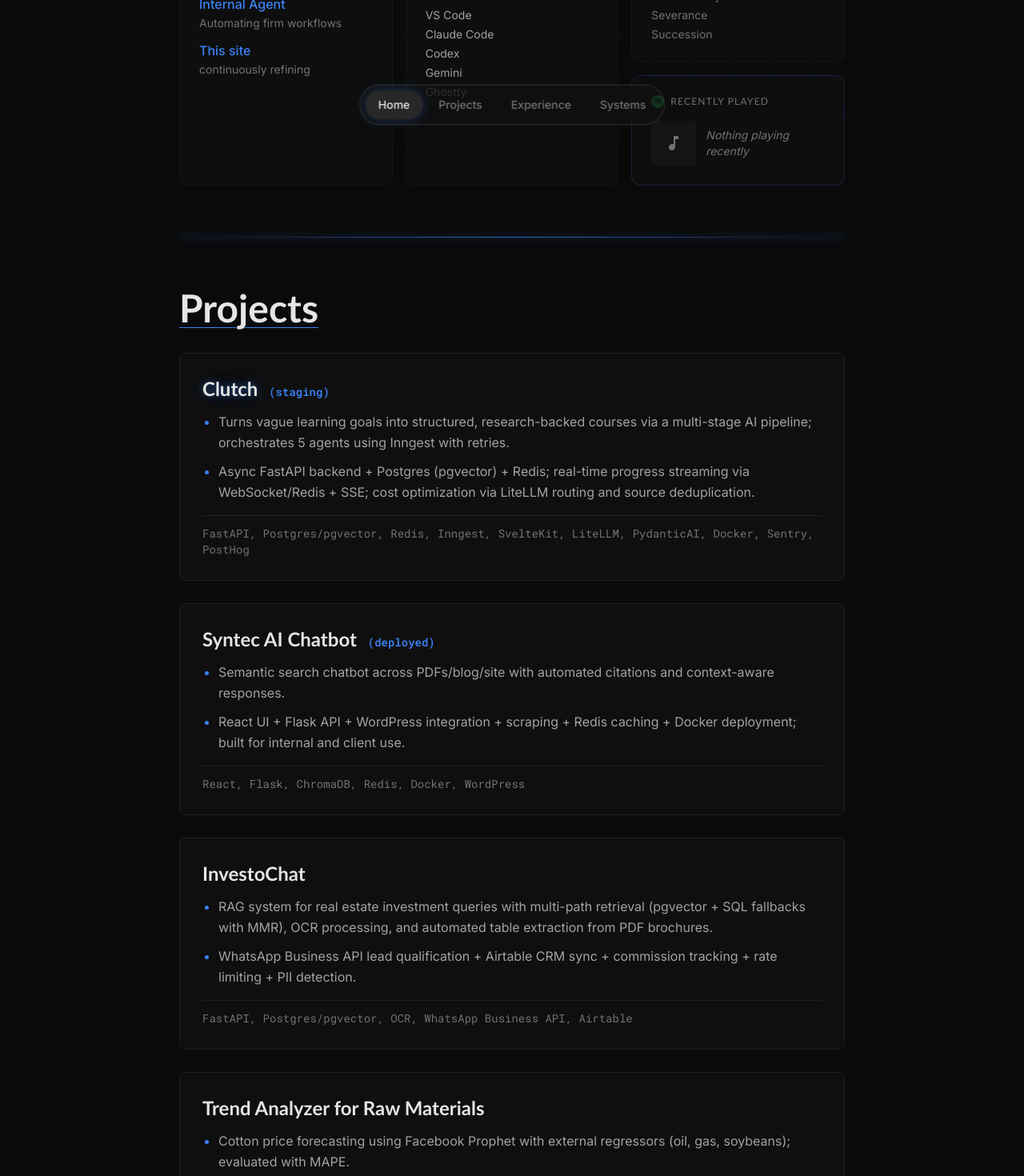
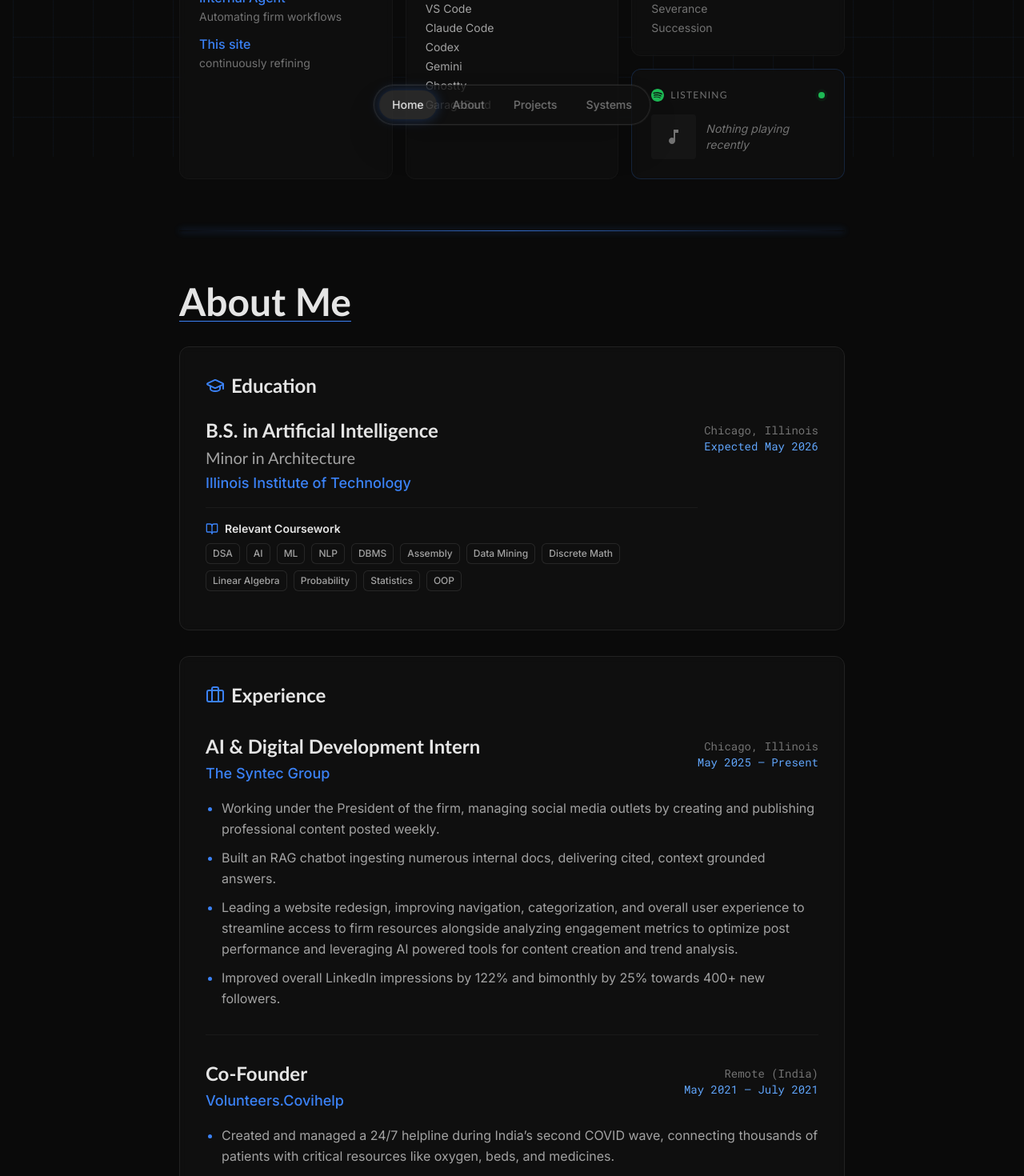
Before and after one commit to ayaan47-1/Portfolio, a SvelteKit app: page / in a window 1280 px wide. Shown: the part 620-2090 px from the top of the page at 80% size. Built offline with nearby package versions, Linux system fonts and the light colour scheme; no server answers.

Commit message:
Added new sections

```diff
--- a/src/lib/components/Navbar.svelte
+++ b/src/lib/components/Navbar.svelte
@@ -32,8 +32,8 @@
 
 	const links = [
 		{ id: 'home', label: 'Home' },
+		{ id: 'about', label: 'About' },
 		{ id: 'projects', label: 'Projects' },
-		{ id: 'work-experience', label: 'Experience' },
 		{ id: 'systems-thinking', label: 'Systems' }
 	];
 </script>
--- a/src/lib/components/SpotifyCard.svelte
+++ b/src/lib/components/SpotifyCard.svelte
@@ -28,26 +28,32 @@
 		}
 	});
 
-	function timeAgo(dateStr: string): string {
-		const diff = Date.now() - new Date(dateStr).getTime();
-		const mins = Math.floor(diff / 60000);
-		if (mins < 60) return `${mins}m ago`;
-		const hrs = Math.floor(mins / 60);
-		if (hrs < 24) return `${hrs}h ago`;
-		return `${Math.floor(hrs / 24)}d ago`;
-	}
+	/* No longer needed: function timeAgo(dateStr: string): string { ... } */
 </script>
 
 <div class="spotify-card card-glow rounded-xl p-6 flex flex-col gap-4 backdrop-blur-sm" style="background-color: rgb(var(--color-surface-channels) / 0.6);">
 	<!-- Header -->
-	<div class="flex items-center gap-2">
+	<div class="flex items-center gap-2 w-full">
+		<a
+			href="https://open.spotify.com/user/fenz0ovn0x4dnqn6gpiuertba?si=55c0a6109fe0443c"
+			target="_blank"
+			rel="noopener noreferrer"
+			class="flex items-center gap-2 hover:opacity-80 transition-opacity"
+		>
 			<!-- Spotify logo SVG -->
 			<svg class="w-4 h-4 text-[#1DB954] flex-shrink-0" viewBox="0 0 24 24" fill="currentColor">
 				<path
 					d="M12 0C5.4 0 0 5.4 0 12s5.4 12 12 12 12-5.4 12-12S18.66 0 12 0zm5.521 17.34c-.24.359-.66.48-1.021.24-2.82-1.74-6.36-2.101-10.561-1.141-.418.122-.779-.179-.899-.539-.12-.421.18-.78.54-.9 4.56-1.021 8.52-.6 11.64 1.32.42.18.479.659.301 1.02zm1.44-3.3c-.301.42-.841.6-1.262.3-3.239-1.98-8.159-2.58-11.939-1.38-.479.12-1.02-.12-1.14-.6-.12-.48.12-1.021.6-1.141C9.6 9.9 15 10.561 18.72 12.84c.361.181.54.78.241 1.2zm.12-3.36C15.24 8.4 8.82 8.16 5.16 9.301c-.6.179-1.2-.181-1.38-.721-.18-.601.18-1.2.72-1.381 4.26-1.26 11.28-1.02 15.721 1.621.539.3.719 1.02.419 1.56-.299.421-1.02.599-1.559.3z"
 				/>
 			</svg>
-		<span class="text-xs font-futura text-text-muted uppercase tracking-widest">Recently played</span>
+			<span class="text-xs font-futura text-text-muted uppercase tracking-widest">Listening</span>
+		</a>
+
+		<!-- Live Activity Pulse -->
+		<span class="relative flex h-2 w-2 ml-auto">
+		  <span class="animate-ping absolute inline-flex h-full w-full rounded-full bg-[#1DB954] opacity-75"></span>
+		  <span class="relative inline-flex rounded-full h-2 w-2 bg-[#1DB954]"></span>
+		</span>
 	</div>
 
 	<!-- Content -->
@@ -65,31 +71,42 @@
 			href={track.url}
 			target="_blank"
 			rel="noopener noreferrer"
-			class="flex gap-3 items-center group"
+			class="flex gap-3 items-center group relative overflow-hidden"
 		>
+			<div class="relative flex-shrink-0">
 				{#if track.albumArt}
 					<img
 						src={track.albumArt}
 						alt="{track.name} album art"
-					class="w-14 h-14 rounded object-cover flex-shrink-0 shadow-lg group-hover:shadow-[0_0_12px_rgba(29,185,84,0.4)] transition-shadow duration-300"
+						class="w-14 h-14 rounded object-cover shadow-lg group-hover:shadow-[0_0_12px_rgba(29,185,84,0.4)] transition-shadow duration-300 relative z-10"
 					/>
 				{:else}
-				<div class="w-14 h-14 rounded bg-border/40 flex-shrink-0 flex items-center justify-center">
+					<div class="w-14 h-14 rounded bg-border/40 flex items-center justify-center relative z-10">
 						<svg class="w-6 h-6 text-text-muted" fill="currentColor" viewBox="0 0 24 24">
 							<path d="M12 3v10.55c-.59-.34-1.27-.55-2-.55-2.21 0-4 1.79-4 4s1.79 4 4 4 4-1.79 4-4V7h4V3h-6z" />
 						</svg>
 					</div>
 				{/if}
+				<!-- Equalizer Overlay (optional, or separate) -->
+			</div>
 
 			<div class="flex flex-col min-w-0">
 				<span class="text-sm font-medium text-text-primary truncate group-hover:text-accent transition-colors duration-200">
 					{track.name}
 				</span>
-				<span class="text-xs text-text-secondary truncate">{track.artist}</span>
-				<span class="text-xs text-text-muted mt-1 font-mono">{timeAgo(track.playedAt)}</span>
+				<span class="text-xs text-text-secondary truncate mb-1">{track.artist}</span>
+
+				<!-- Animated Equalizer Bars -->
+				<div class="flex items-end gap-[3px] h-3 w-fit mt-0.5">
+					<div class="w-[3px] bg-[#1DB954] rounded-full animate-music-bar-1"></div>
+					<div class="w-[3px] bg-[#1DB954] rounded-full animate-music-bar-2"></div>
+					<div class="w-[3px] bg-[#1DB954] rounded-full animate-music-bar-3"></div>
+					<div class="w-[3px] bg-[#1DB954] rounded-full animate-music-bar-4"></div>
+				</div>
 			</div>
 		</a>
 	{:else}
+		<!-- Fallback if API fails completely -->
 		<div class="flex gap-3 items-center">
 			<div class="w-14 h-14 rounded bg-border/40 flex-shrink-0 flex items-center justify-center">
 				<svg class="w-6 h-6 text-text-muted" fill="currentColor" viewBox="0 0 24 24">
@@ -109,4 +126,23 @@
 		border-color: rgb(var(--color-accent-channels) / 0.5);
 		box-shadow: 0 0 20px rgb(var(--color-accent-channels) / 0.15), 0 0 40px rgb(var(--color-accent-channels) / 0.05);
 	}
+
+	/* Music Bar Animations */
+	@keyframes music-bar {
+		0%, 100% { height: 20%; opacity: 0.6; } /* Start low */
+		50% { height: 100%; opacity: 1; } /* Peak high */
+	}
+
+	.animate-music-bar-1 {
+		animation: music-bar 0.8s ease-in-out infinite;
+	}
+	.animate-music-bar-2 {
+		animation: music-bar 1.1s ease-in-out infinite 0.1s; /* Staggered */
+	}
+	.animate-music-bar-3 {
+		animation: music-bar 0.9s ease-in-out infinite 0.2s; /* Staggered */
+	}
+	.animate-music-bar-4 {
+		animation: music-bar 1.2s ease-in-out infinite 0.1s; /* Staggered */
+	}
 </style>
--- a/src/lib/data.ts
+++ b/src/lib/data.ts
@@ -10,7 +10,28 @@ export const personalInfo: PersonalInfo = {
 	github: 'https://github.com/ayaan47-1',
 	linkedin: 'https://www.linkedin.com/in/ayaanahmedkhan/',
 	aboutMe:
-		"I'm an AI Engineer focused on building production-grade systems — retrieval pipelines, agents, and real-time inference. When I'm not shipping, I'm probably reading about distributed systems or listening to music."
+		"I'm an AI Engineer focused on building production-grade systems — retrieval pipelines, agents, and real-time inference. When I'm not shipping, I'm probably reading about distributed systems or listening to music.",
+	motivation: '',
+	education: {
+		university: 'Illinois Institute of Technology',
+		degree: 'B.S. in Artificial Intelligence',
+		minor: 'Minor in Architecture',
+		year: 'Expected May 2026',
+		relevantCoursework: [
+			'DSA',
+			'AI',
+			'ML',
+			'NLP',
+			'DBMS',
+			'Assembly',
+			'Data Mining',
+			'Discrete Math',
+			'Linear Algebra',
+			'Probability',
+			'Statistics',
+			'OOP'
+		]
+	}
 };
 
 export const projects: Project[] = [
@@ -83,12 +104,22 @@ export const workExperience: WorkExperience[] = [
 		]
 	},
 	{
+		company: 'Volunteers.Covihelp',
+		position: 'Co-Founder',
+		location: 'Remote (India)',
+		period: 'May 2021 – July 2021',
+		link: 'https://volunteerscovihelp.org/',
+		bullets: [
+			'Created and managed a 24/7 helpline during India’s second COVID wave, connecting thousands of patients with critical resources like oxygen, beds, and medicines.'
+		]
+	},
+	{
 		company: 'Excelerate (Globalshala)',
 		position: 'Project Manager',
 		location: 'New Delhi, India',
 		period: 'June 2023 – July 2023',
 		bullets: [
-			'Organized a live global event focusing on team creation, documentation, tasked thinking in a collaborative environment surrounding academia for the organization, considering risk management, and outsourcing to our audience with an approved budget of $30,000.'
+			'Led a global team to organize an academic event with a $30,000 budget, managing documentation, risk assessment, and external outsourcing.'
 		]
 	}
 ];
@@ -123,5 +154,5 @@ export const nowBuilding: NowBuilding[] = [
 
 export const nowUsing: NowUsing = {
 	hardware: ['MacBook Pro M4 Pro', 'iPhone 17 Pro', 'Samsung Z Fold 7'],
-	software: ['VS Code', 'Claude Code', 'Codex', 'Gemini', 'Ghostty']
+	software: ['VS Code', 'Claude Code', 'Codex', 'Gemini', 'Ghostty', 'GarageBand']
 };
--- a/src/lib/types.ts
+++ b/src/lib/types.ts
@@ -6,7 +6,15 @@ export interface PersonalInfo {
 	valueLine: string;
 	github: string;
 	linkedin: string;
-	aboutMe?: string;
+	aboutMe: string;
+	motivation?: string;
+	education?: {
+		university: string;
+		degree: string;
+		minor?: string;
+		year: string;
+		relevantCoursework?: string[];
+	};
 }
 
 export interface Project {
@@ -24,6 +32,7 @@ export interface WorkExperience {
 	location: string;
 	period: string;
 	bullets: string[];
+	link?: string;
 }
 
 export interface NowWatching {
--- a/src/routes/+page.svelte
+++ b/src/routes/+page.svelte
@@ -3,24 +3,29 @@
 	import ProjectCard from '$lib/components/ProjectCard.svelte';
 	import ExperienceCard from '$lib/components/ExperienceCard.svelte';
 	import NowCards from '$lib/components/NowCards.svelte';
-	import Navbar from '$lib/components/Navbar.svelte'; // Import Navbar
+	import Navbar from '$lib/components/Navbar.svelte';
+	import { MapPin, Mail, GraduationCap, ArrowUp, Briefcase, BookOpen } from 'lucide-svelte';
 	import { personalInfo, projects, workExperience, systemsThinking, nowWatching, nowBuilding, nowUsing } from '$lib/data';
+
+	/* Scroll to Top logic */
+	let showScroll = $state(false);
+	function scrollToTop() {
+		window.scrollTo({ top: 0, behavior: 'smooth' });
+	}
 
 	const { data } = $props();
 </script>
 
+<svelte:window onscroll={() => showScroll = window.scrollY > 500} />
+
 <svelte:head>
 	<title>{data.meta.title}</title>
 	<meta name="description" content={data.meta.description} />
-
-	<!-- Open Graph -->
 	<meta property="og:title" content={data.meta.title} />
 	<meta property="og:description" content={data.meta.description} />
 	<meta property="og:type" content="website" />
 	<meta property="og:url" content={data.meta.url} />
 	<meta property="og:image" content={data.meta.ogImage} />
-
-	<!-- Twitter Card -->
 	<meta name="twitter:card" content="summary_large_image" />
 	<meta name="twitter:title" content={data.meta.title} />
 	<meta name="twitter:description" content={data.meta.description} />
@@ -29,6 +34,15 @@
 
 <!-- Floating Navbar -->
 <Navbar />
+
+<!-- Scroll to Top Button -->
+<button
+	onclick={scrollToTop}
+	class="fixed bottom-6 right-6 z-50 p-3 rounded-full bg-surface/80 backdrop-blur-sm border border-border text-text-secondary hover:text-accent hover:border-accent shadow-lg transition-all duration-300 transform {showScroll ? 'opacity-100 translate-y-0' : 'opacity-0 translate-y-4 pointer-events-none'}"
+	aria-label="Scroll to top"
+>
+	<ArrowUp class="w-6 h-6" />
+</button>
 
 <!-- Hero Section -->
 <section id="home" class="pt-16 pb-8 md:pt-20 md:pb-12">
@@ -44,11 +58,11 @@
 		</p>
 		<div class="space-y-3 text-text-secondary mt-6 mb-6">
 			<p class="flex items-center gap-3 text-base">
-				<span class="text-xl">📍</span>
+				<MapPin class="w-5 h-5 text-accent" />
 				<span>{personalInfo.location}</span>
 			</p>
 			<p class="flex items-center gap-3 text-base">
-				<span class="text-xl">✉️</span>
+				<Mail class="w-5 h-5 text-accent" />
 				<a href="mailto:{personalInfo.email}" class="link hover:text-accent-glow transition-all">
 					{personalInfo.email}
 				</a>
@@ -96,23 +110,120 @@
 	<div class="h-px bg-gradient-to-r from-transparent via-accent to-transparent opacity-80 shadow-[0_0_10px_theme('colors.accent')]"></div>
 </div>
 
+<!-- About Me Section -->
+<Section title="About Me" id="about">
+	<div class="space-y-8">
+		{#if personalInfo.motivation}
+			<p class="text-lg md:text-xl text-text-primary font-medium leading-relaxed max-w-3xl">
+				{personalInfo.motivation}
+			</p>
+		{/if}
+
+		<!-- Education Card -->
+		<article class="card-glow rounded-xl p-6 md:p-8 backdrop-blur-sm text-text-primary" style="background-color: rgb(var(--color-surface-channels) / 0.8);">
+			{#if personalInfo.education}
+				<div>
+					<div class="flex items-center gap-2 mb-6">
+						<GraduationCap class="w-6 h-6 text-accent" />
+						<h3 class="font-futura text-xl md:text-2xl font-bold text-text-primary">Education</h3>
+					</div>
+
+                    <div class="flex flex-col md:flex-row md:items-start md:justify-between mb-4 gap-2">
+                        <div>
+                            <h3 class="font-futura text-xl md:text-2xl font-semibold text-text-primary">
+                                {personalInfo.education.degree}
+                            </h3>
+							{#if personalInfo.education.minor}
+								<p class="font-futura text-lg md:text-xl font-medium text-text-secondary mt-1">
+									{personalInfo.education.minor}
+								</p>
+							{/if}
+                            <p class="text-accent font-medium text-base md:text-lg mt-1">
+                                {personalInfo.education.university}
+                            </p>
+
+							{#if personalInfo.education.relevantCoursework}
+								<div class="mt-4 pt-4 border-t border-white/5 w-full">
+									<h4 class="text-sm font-semibold text-text-primary mb-2 flex items-center gap-2">
+										<BookOpen class="w-4 h-4 text-accent" />
+										Relevant Coursework
+									</h4>
+									<div class="flex flex-wrap gap-2">
+										{#each personalInfo.education.relevantCoursework as course}
+											<span class="px-2 py-1 text-xs font-medium bg-surface/50 border border-white/10 rounded-md text-text-secondary hover:text-accent hover:border-accent/30 transition-colors cursor-default">
+												{course}
+											</span>
+										{/each}
+									</div>
+								</div>
+							{/if}
+                        </div>
+                        <div class="text-sm text-text-muted font-mono md:text-right mt-1.5 shrink-0 whitespace-nowrap">
+                            <p>Chicago, Illinois</p>
+                            <p class="text-accent-glow">{personalInfo.education.year}</p>
+                        </div>
+                    </div>
+				</div>
+			{/if}
+		</article>
+
+		<!-- Experience Card -->
+		<article id="work-experience" class="card-glow rounded-xl p-6 md:p-8 backdrop-blur-sm text-text-primary scroll-mt-24" style="background-color: rgb(var(--color-surface-channels) / 0.8);">
+			<div class="flex items-center gap-2 mb-8">
+				<Briefcase class="w-6 h-6 text-accent" />
+				<h3 class="font-futura text-xl md:text-2xl font-bold text-text-primary">Experience</h3>
+			</div>
+
+			{#each workExperience as experience, index}
+				{#if index > 0}
+					<!-- Separator between experiences -->
+					<div class="h-px bg-white/5 my-8"></div>
+				{/if}
+
+				<div>
+					<div class="flex flex-col md:flex-row md:items-start md:justify-between mb-4 gap-2">
+						<div>
+							<h3 class="font-futura text-xl md:text-2xl font-semibold text-text-primary group-hover:text-accent-glow transition-colors duration-300">
+								{experience.position}
+							</h3>
+							<p class="text-accent font-medium text-base md:text-lg mt-1">
+								{#if experience.link}
+									<a
+										href={experience.link}
+										target="_blank"
+										rel="noopener noreferrer"
+										class="hover:text-accent-glow hover:underline underline-offset-4 decoration-accent/30 transition-all"
+									>
+										{experience.company}
+									</a>
+								{:else}
+									{experience.company}
+								{/if}
+							</p>
+						</div>
+						<div class="text-sm text-text-muted font-mono md:text-right mt-1.5 shrink-0 whitespace-nowrap">
+							<p>{experience.location}</p>
+							<p class="text-accent-glow">{experience.period}</p>
+						</div>
+					</div>
+
+					<ul class="space-y-2.5 list-disc list-outside ml-5 marker:text-accent">
+						{#each experience.bullets as bullet}
+							<li class="text-text-secondary leading-relaxed">{bullet}</li>
+						{/each}
+					</ul>
+				</div>
+			{/each}
+		</article>
+	</div>
+</Section>
+
 <!-- Projects Section -->
 <Section title="Projects" id="projects">
 	<div class="grid gap-6 md:gap-7">
 		{#each projects as project, index}
 			<div class="delay-{index * 100}">
 				<ProjectCard {project} />
-			</div>
-		{/each}
-	</div>
-</Section>
-
-<!-- Work Experience Section -->
-<Section title="Work Experience" id="work-experience">
-	<div class="grid gap-6 md:gap-7">
-		{#each workExperience as experience, index}
-			<div class="delay-{index * 100}">
-				<ExperienceCard {experience} />
 			</div>
 		{/each}
 	</div>
@@ -132,7 +243,6 @@
 	</ol>
 </Section>
 
-<!-- Footer -->
 <footer class="border-t border-accent-muted/30 py-10 md:py-12 mt-8">
 	<div class="mx-auto max-w-4xl px-6 md:px-8 text-center text-sm text-text-muted">
 		<p>&copy; {new Date().getFullYear()} {personalInfo.name}</p>
--- a/src/routes/api/spotify/+server.ts
+++ b/src/routes/api/spotify/+server.ts
@@ -24,8 +24,9 @@ export async function GET() {
     try {
         const accessToken = await getAccessToken();
 
-        const response = await fetch(
-            'https://api.spotify.com/v1/me/player/recently-played?limit=1',
+        // 1. Try fetching 'currently-playing' for real-time status
+        const currentResponse = await fetch(
+            'https://api.spotify.com/v1/me/player/currently-playing',
             {
                 headers: {
                     Authorization: `Bearer ${accessToken}`
@@ -33,25 +34,47 @@ export async function GET() {
             }
         );
 
-        if (!response.ok) {
+        let track;
+        let playedAt = new Date().toISOString(); // Default to 'now' for current track
+
+        if (currentResponse.ok && currentResponse.status !== 204) {
+            const data = await currentResponse.json();
+            // Check if it's a track (episode type might differ)
+            if (data.item && data.item.type === 'track') {
+                track = data.item;
+            }
+        }
+
+        // 2. Fallback to 'recently-played' if nothing is currently playing
+        if (!track) {
+            const recentResponse = await fetch(
+                'https://api.spotify.com/v1/me/player/recently-played?limit=1',
+                {
+                    headers: {
+                        Authorization: `Bearer ${accessToken}`
+                    }
+                }
+            );
+
+            if (recentResponse.ok) {
+                const data = await recentResponse.json();
+                if (data.items && data.items.length > 0) {
+                    track = data.items[0].track;
+                    playedAt = data.items[0].played_at;
+                }
+            }
+        }
+
+        if (!track) {
             return json(null);
         }
-
-        const data = await response.json();
-        const item = data?.items?.[0];
-
-        if (!item) {
-            return json(null);
-        }
-
-        const track = item.track;
 
         return json({
             name: track.name,
             artist: track.artists.map((a: { name: string }) => a.name).join(', '),
             albumArt: track.album.images[0]?.url ?? null,
             url: track.external_urls.spotify,
-            playedAt: item.played_at
+            playedAt: playedAt
         });
     } catch {
         return json(null);
```
Lines whose indentation alone changed are shown as unchanged.
